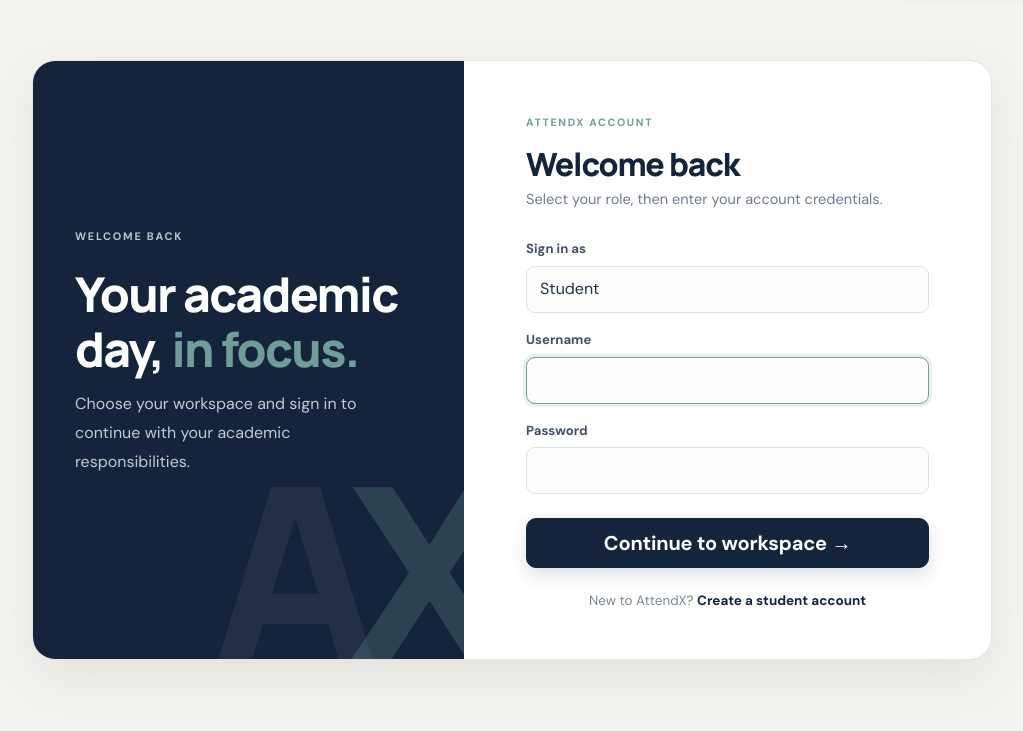
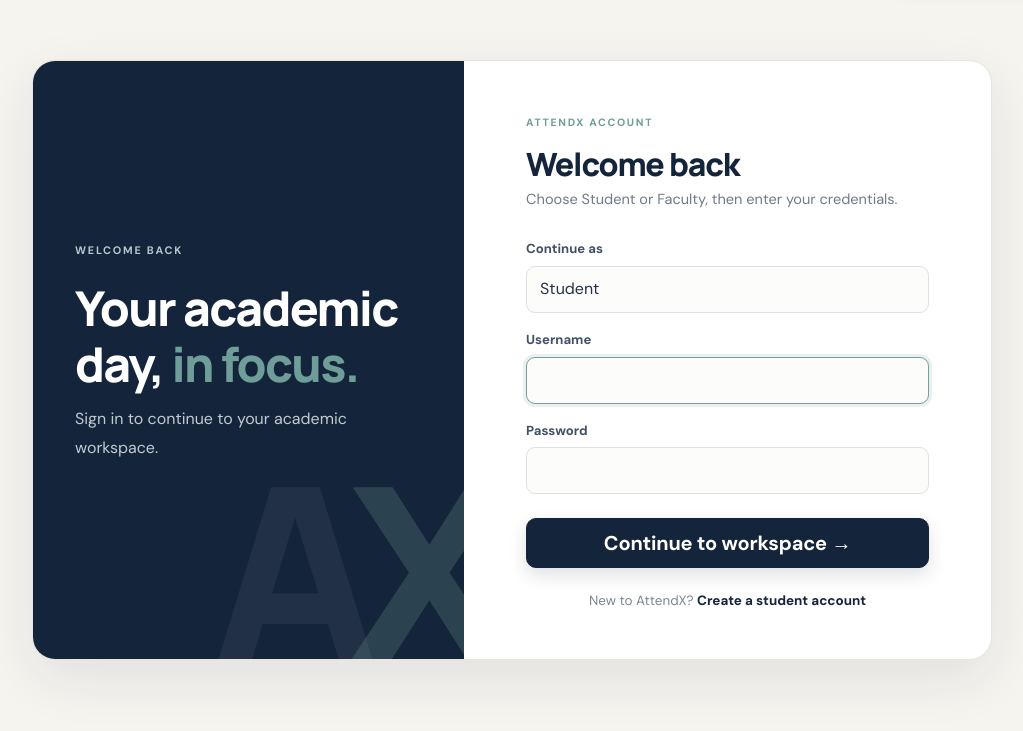
Before and after one commit to adityatiwari-git/AttendX, a Django app: page /login/ in a window 1280 px wide. Shown: the part 82-813 px from the top of the page, without its empty margins (128-1151 px from the left). Run offline with Django 5.2, Linux system fonts and the light colour scheme.

Commit message:
Simplify AttendX login to Student and Faculty choices

```diff
--- a/templates/registration/login.html
+++ b/templates/registration/login.html
@@ -2,11 +2,11 @@
 {% block title %}Log in | AttendX{% endblock %}
 {% block content %}
 <section class="auth-layout">
-  <div class="auth-aside"><span class="eyebrow eyebrow-light">WELCOME BACK</span><h1>Your academic day, <span>in focus.</span></h1><p>Choose your workspace and sign in to continue with your academic responsibilities.</p><div class="auth-aside-mark">A<span>X</span></div></div>
-  <div class="auth-card"><span class="auth-kicker">ATTENDX ACCOUNT</span><h2>Welcome back</h2><p class="auth-subtitle">Select your role, then enter your account credentials.</p>
+  <div class="auth-aside"><span class="eyebrow eyebrow-light">WELCOME BACK</span><h1>Your academic day, <span>in focus.</span></h1><p>Sign in to continue to your academic workspace.</p><div class="auth-aside-mark">A<span>X</span></div></div>
+  <div class="auth-card"><span class="auth-kicker">ATTENDX ACCOUNT</span><h2>Welcome back</h2><p class="auth-subtitle">Choose Student or Faculty, then enter your credentials.</p>
     <form method="post" class="auth-form">{% csrf_token %}
       {% if form.non_field_errors %}<div class="alert alert-danger">{{ form.non_field_errors }}</div>{% endif %}
-      <p><label for="{{ form.role.id_for_label }}">Sign in as</label>{{ form.role }}{{ form.role.errors }}</p>
+      <p><label for="{{ form.role.id_for_label }}">Continue as</label>{{ form.role }}{{ form.role.errors }}</p>
       <p><label for="{{ form.username.id_for_label }}">Username</label>{{ form.username }}{{ form.username.errors }}</p>
       <p><label for="{{ form.password.id_for_label }}">Password</label>{{ form.password }}{{ form.password.errors }}</p>
       <input type="hidden" name="next" value="{{ next }}">
```
